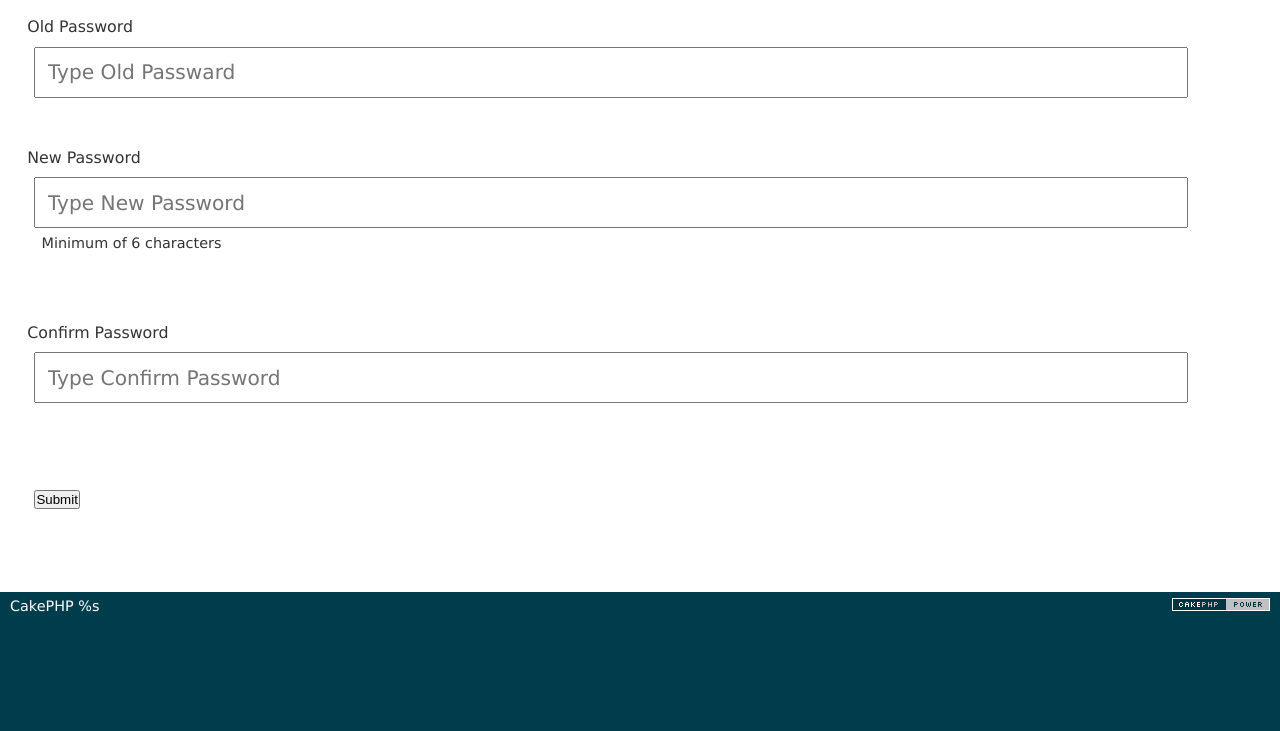
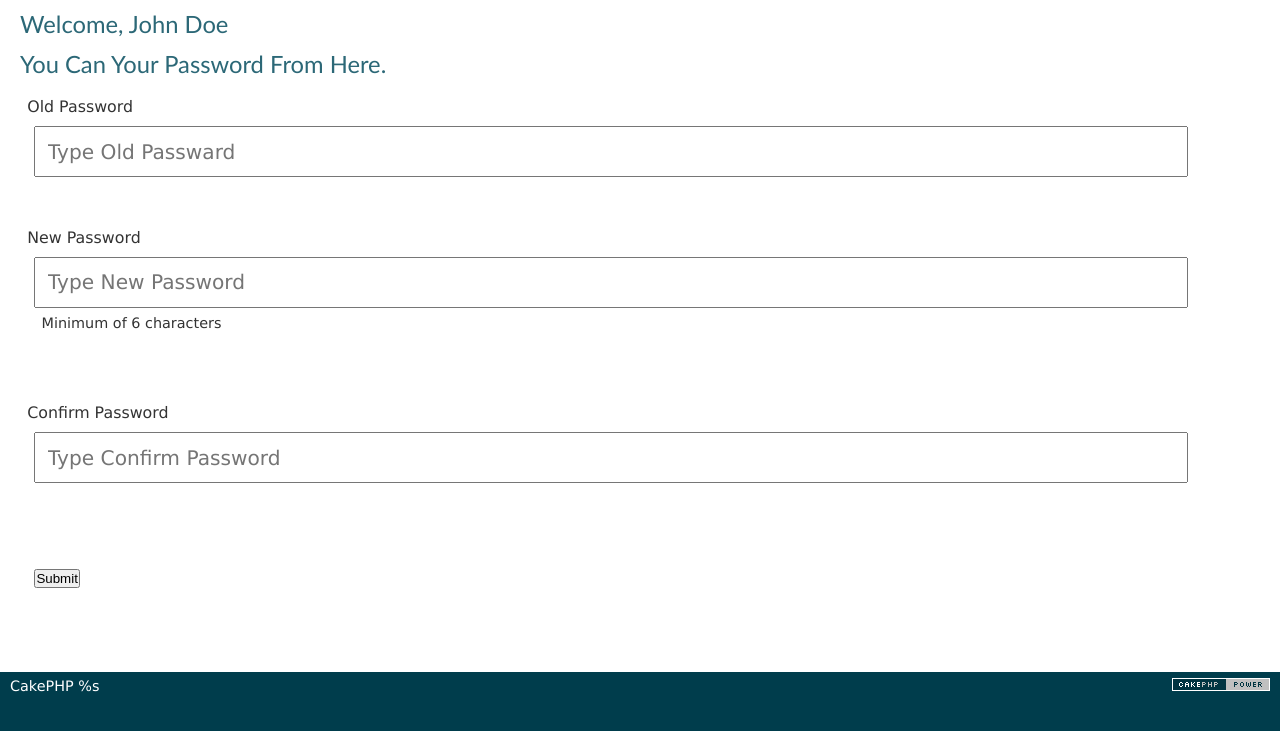
Before and after one commit to ShafiqIslam/PeopleFinder, a CakePHP app: the page made by app/View/Profiles/change_pass.ctp in a window 1280 px wide. Shown: the part 47-778 px from the top of the page. Run offline with PHP 8.4 and a stand-in for CakePHP, Linux system fonts and the light colour scheme; the template is opened without the code that fills it, so the values that code supplies are empty; some libraries are stand-ins or nearby versions.

Commit message:
pass change updated

```diff
--- a/app/View/Pages/search.ctp
+++ b/app/View/Pages/search.ctp
@@ -81,7 +81,7 @@
 
         <div class="form-group">
             <div class="col-sm-offset-7 col-sm-5 report_found_submit">
-                <button type="submit" class="btn btn-primary btn_search">Submit</button>
+                <button type="submit" class="btn btn-primary btn_search">Search</button>
             </div>
         </div>
     </form>
--- a/app/View/Pages/search_result_details.ctp
+++ b/app/View/Pages/search_result_details.ctp
@@ -47,6 +47,8 @@
 				<div class="col-sm-5"><h4>Physical illness</h4></div>
 				<div class="col-sm-offset-1 col-sm-6"><h4>No</h4></div>
 			</div>
+
+			<a class="btn btn-default" href="#" role="button">Abuse</a>
 		</div>
 		<!--===================left side===============-->
 		<div class="col-sm-7 right_side">
--- a/app/View/Profiles/change_pass.ctp
+++ b/app/View/Profiles/change_pass.ctp
@@ -1,11 +1,13 @@
 <div style="clear: both;"></div>
-<div class="container chng_pass_page">
+<div class="container-fluid chng_pass_page sign_up_page">
+	<h3>Welcome, John Doe</h3>
+	<h3>You Can Your Password From Here.</h3>
 	<div class="col-sm-6 col-sm-offset-3">
 		<form name="" data-toggle="validator" novalidate="true" id="login_form" enctype="multipart/form-data" method="post" action="" class="form-horizontal">
             <div class="form-group">
                 <label for="inputPassword" class="col-sm-4 control-label">Old Password</label>
                 <div class="col-sm-8">
-                    <input type="password" class="form-control" id="inputPassword" name="data[Reporter][password]" placeholder="Type Old Passward">
+                    <input type="password" class="form-control" id="inputPassword" name="data[Reporter][password]" placeholder="Type Old Passward" required="">
                 </div>
             </div>
 
```
Also changed, not shown: app/webroot/css/custom.css (+11 -0 lines).
